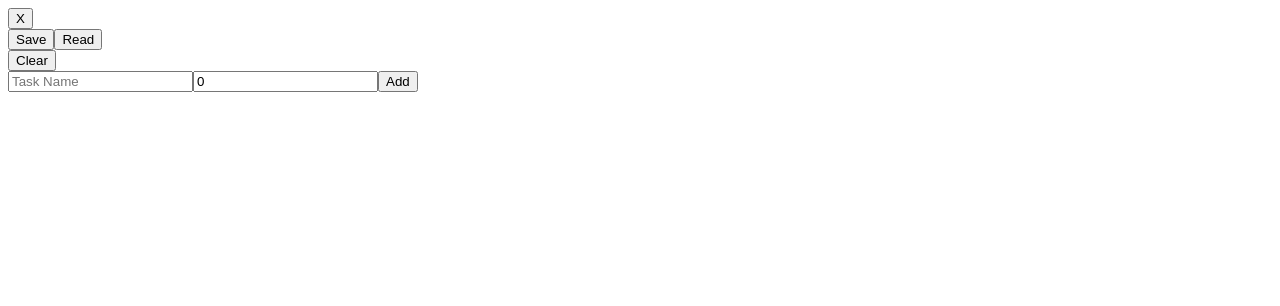
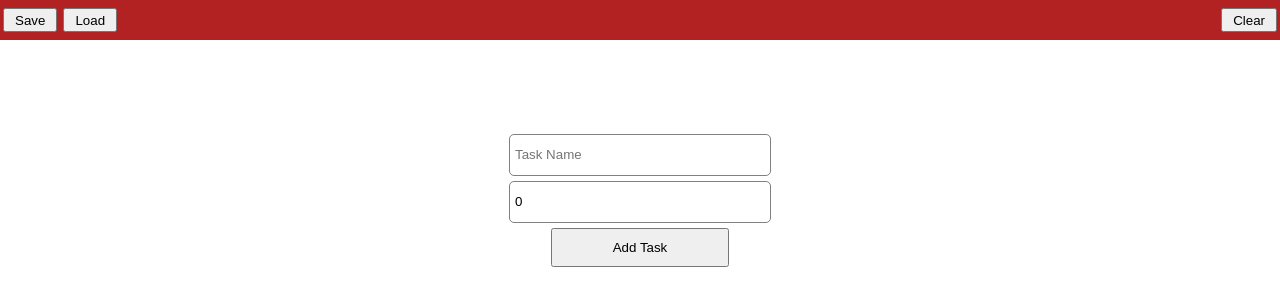
Before and after one commit to nickschirloff/typescript-todo-app, a React (Vite) app: page / in a window 1280 px wide. Shown: the top 306 px of the page. Built offline with nearby package versions, Linux system fonts and the light colour scheme.

Commit message:
Added some styling

```diff
--- a/src/App.css
+++ b/src/App.css
@@ -0,0 +1,29 @@
+* {
+    padding: 0;
+    margin: 0;
+}
+
+.App {
+    width: 100%;
+    height: 100vh;
+    display: flex;
+    align-items: center;
+    flex-direction: column;
+}
+
+.header {
+    width: 100%;
+    height: 5vh;
+    background-color: firebrick;
+    display: flex;
+    align-items: center;
+}
+
+.header-l {
+    flex: 1 1 200px;
+}
+
+.header button {
+    padding: 2.5px 10px;
+    margin: 3px;
+}
--- a/src/App.tsx
+++ b/src/App.tsx
@@ -1,19 +1,15 @@
-import React, { useState } from 'react'
+import { useState } from 'react'
 import { TaskList } from './components/TaskList';
 import { TaskManager } from './components/TaskManager';
-import { TaskItem } from './components/TaskItem';
-import { isIDUnique } from './models/TILib';
 import { ITask } from './interfaces/ITask';
 import './App.css'
 
+// TODO:
+// - Prevent adding a task with a blank name
+// - Scrollable if tasks overflow screen
+
 function App() {
   let [taskList, setTaskList] = useState<ITask[]>([]);
-  let [taskID, setTaskID] = useState<string>('0');
-
-  const addItem = () => {
-    console.log(isIDUnique(taskID, taskList));
-    setTaskList([...taskList, temp]);
-  }
 
   const saveToLocal = (tasks: ITask[]): void => {
     if(tasks.length != 0) {
@@ -24,39 +20,27 @@ function App() {
 
   const readFromLocal = (): void => {
     const readJSON = localStorage.getItem('TASK_LIST_LOCAL');
-    console.log(readJSON);
+    const list = {};
+    console.log('Read: ' + readJSON);
   }
 
   const clearLocal = (): void => {
-    setTaskID("");
     localStorage.clear();
     setTaskList([]);
     console.log(localStorage.getItem('TASK_ITEM_LIST'));
   }
 
-  let temp = {
-    taskID: taskID.toString(),
-    taskName: 'test-item-desc',
-    isCompleted: false,
-    endDate: new Date()
-  }
-
-
-
   return (
     <div className='App'>
-      <button onClick={addItem}>X</button>
-      <div>
-        <div>
-          {taskList.map((task: ITask) => {
-            return `${task.taskID}, ${task.taskName}, ${task.isCompleted}, ${task.endDate}`
-          })}
+      <div className='header'>
+        <div className='header-l'>
+          <button onClick={() => saveToLocal(taskList)}>Save</button>
+          <button onClick={readFromLocal}>Load</button>
         </div>
-          <button onClick={() => saveToLocal(taskList)}>Save</button>
-          <button onClick={readFromLocal}>Read</button>
-      </div>
-      <div>
-        <button onClick={clearLocal}>Clear</button>
+        <div className='header-r'>
+          <button onClick={clearLocal}>Clear</button>
+        </div>
+
       </div>
       <TaskManager taskList={taskList} setTaskList={setTaskList} />
       <TaskList taskList={taskList} setTaskList={setTaskList} />
--- a/src/components/TaskItem.tsx
+++ b/src/components/TaskItem.tsx
@@ -1,4 +1,4 @@
-import React, { FC, useState } from 'react';
+import { FC, useState } from 'react';
 import { ITask } from '../interfaces/ITask';
 import '../styles/TaskItem.scss';
 
@@ -15,7 +15,7 @@ export const TaskItem: FC<TaskItemProps> = ({task, removeTask}) => {
         const currDate = new Date();
         let difference = Math.ceil((date.getTime() - currDate.getTime()) / (1000 * 3600 * 24));
         if (difference < 0) {
-            return `Past due by ${Math.abs(difference)} days!`;
+            return `Past due by ${Math.abs(difference)} day(s)!`;
         } else {
             return `${difference} days remaining.`
         }
@@ -24,8 +24,8 @@ export const TaskItem: FC<TaskItemProps> = ({task, removeTask}) => {
     return (
         <div className='task-item'>
           <div className={`task-item-wrapper${isCompleted? '-completed' : ''}`}>
-            <span>{task.taskName}</span>
-            <span>{getDaysLeft(task.endDate)}</span>
+            <span className='task-span'>{task.taskName}</span>
+            <span className='date-span'>{getDaysLeft(task.endDate)}</span>
             <input type='checkbox' onChange={() => setIsCompleted(!isCompleted)} />
             <button onClick={() => removeTask(task.taskID)}>X</button>
           </div>
--- a/src/components/TaskList.tsx
+++ b/src/components/TaskList.tsx
@@ -1,6 +1,7 @@
 import React, { Dispatch, FC, SetStateAction } from 'react';
 import { ITask } from '../interfaces/ITask';
 import { TaskItem } from './TaskItem';
+import '../styles/TaskList.scss';
 
 type TLProps ={
   taskList: ITask[],
@@ -16,7 +17,7 @@ export const TaskList: FC<TLProps> = ({ taskList, setTaskList }) => {
   }
 
   return(
-    <div>
+    <div className='task-list'>
       {taskList.map(((task: ITask, key:number) => {
         return <TaskItem task={task} removeTask={removeTask} />;
       }))
--- a/src/components/TaskManager.tsx
+++ b/src/components/TaskManager.tsx
@@ -1,7 +1,7 @@
-import React, { ChangeEvent, Dispatch, FC, SetStateAction, useEffect, useState } from 'react';
+import { ChangeEvent, Dispatch, FC, SetStateAction, useEffect, useState } from 'react';
 import { genTaskID, isIDUnique } from '../models/TILib';
 import { ITask } from '../interfaces/ITask';
-
+import '../styles/TaskManager.scss';
 
 interface TMProps {
     taskList: ITask[],
@@ -23,7 +23,6 @@ export const TaskManager: FC<TMProps> = ({taskList, setTaskList}) => {
     const addTask = (): void => {
         // Generate unique id for task
         let id = genTaskID();
-        console.log('Name: ' + taskName);
         while(!isIDUnique(id,taskList)) {
             id = genTaskID();
         }
@@ -40,8 +39,8 @@ export const TaskManager: FC<TMProps> = ({taskList, setTaskList}) => {
     return(
         <div className='task-manager'>
             <input placeholder='Task Name' type='text' name='task' value={taskName} onChange={handleChange} />
-            <input placeholder='Deadline (in days)' type='number' min={0} name='deadline' onChange={handleChange} value={deadline} />
-            <button onClick={addTask}>Add</button>
+            <input placeholder='Deadline (in days)' type='number'  name='deadline' onChange={handleChange} value={deadline} />
+            <button onClick={addTask}>Add Task</button>
         </div>
     );
 };
--- a/src/models/TILib.ts
+++ b/src/models/TILib.ts
@@ -16,6 +16,5 @@ export function genTaskID(): string {
     {
         key += characters.charAt(Math.floor(Math.random() * characters.length));
     }
-    console.log("KEY: " + key);
     return key;
 }
--- a/src/styles/TaskItem.scss
+++ b/src/styles/TaskItem.scss
@@ -1,10 +1,73 @@
 .task-item {
-    width: 75%;
+    width: 100%;
+    height: 10vh;
     display: flex;
     align-items: center;
+    border: 1px solid gray;
+    margin: 3px;
+    border-radius: 5px;
+    text-align: center;
+    white-space: nowrap;
+}
+
+.task-item-wrapper {
+    flex: 80%;
+    height: 100%;
+    display: flex;
     justify-content: center;
+    align-items: center;
+
+    span {
+        display: grid;
+        place-items: center;
+        width: 100%;
+        height: 100%;
+        font-size: 18px;
+        border-right: 1px solid gray;
+    }
+    input {
+        flex: 15%;
+    }
+    button {
+        flex: 15%;
+        height: 100%;
+        border: none;
+        cursor: pointer;
+        border-radius: 5px;
+    }
+    .date-span {
+        flex: 60%;
+    }
 }
 
 .task-item-wrapper-completed {
-    text-decoration: line-through;
+    flex: 80%;
+    height: 100%;
+    display: flex;
+    justify-content: center;
+    align-items: center;
+
+    span {
+        display: grid;
+        place-items: center;
+        width: 100%;
+        height: 100%;
+        font-size: 18px;
+        border-right: 1px solid gray;
+        font-style: italic;
+        text-decoration: line-through;
+    }
+    input {
+        flex: 15%;
+    }
+    button {
+        flex: 15%;
+        height: 100%;
+        border: none;
+        cursor: pointer;
+        border-radius: 5px;
+    }
+    .date-span {
+        flex: 60%;
+    }
 }
--- /dev/null
+++ b/src/styles/TaskList.scss
@@ -0,0 +1,8 @@
+.task-list {
+    display: flex;
+    align-items: center;
+    justify-content: center;
+    flex-direction: column;
+    width: 85%;
+    margin-top: 25px;
+}
--- /dev/null
+++ b/src/styles/TaskManager.scss
@@ -0,0 +1,23 @@
+.task-manager {
+    width: 100px;
+    height: 40vh;
+    display: flex;
+    justify-content: center;
+    align-items: center;
+    flex-direction: column;
+}
+
+.task-manager input {
+    width: 250px;
+    height: 30px;
+    border: 1px solid gray;
+    margin-top: 5px;
+    padding: 5px;
+    border-radius: 5px;
+}
+
+.task-manager button {
+    padding: 10px 60px;
+    margin: 5px;
+    white-space: nowrap;
+}
```
